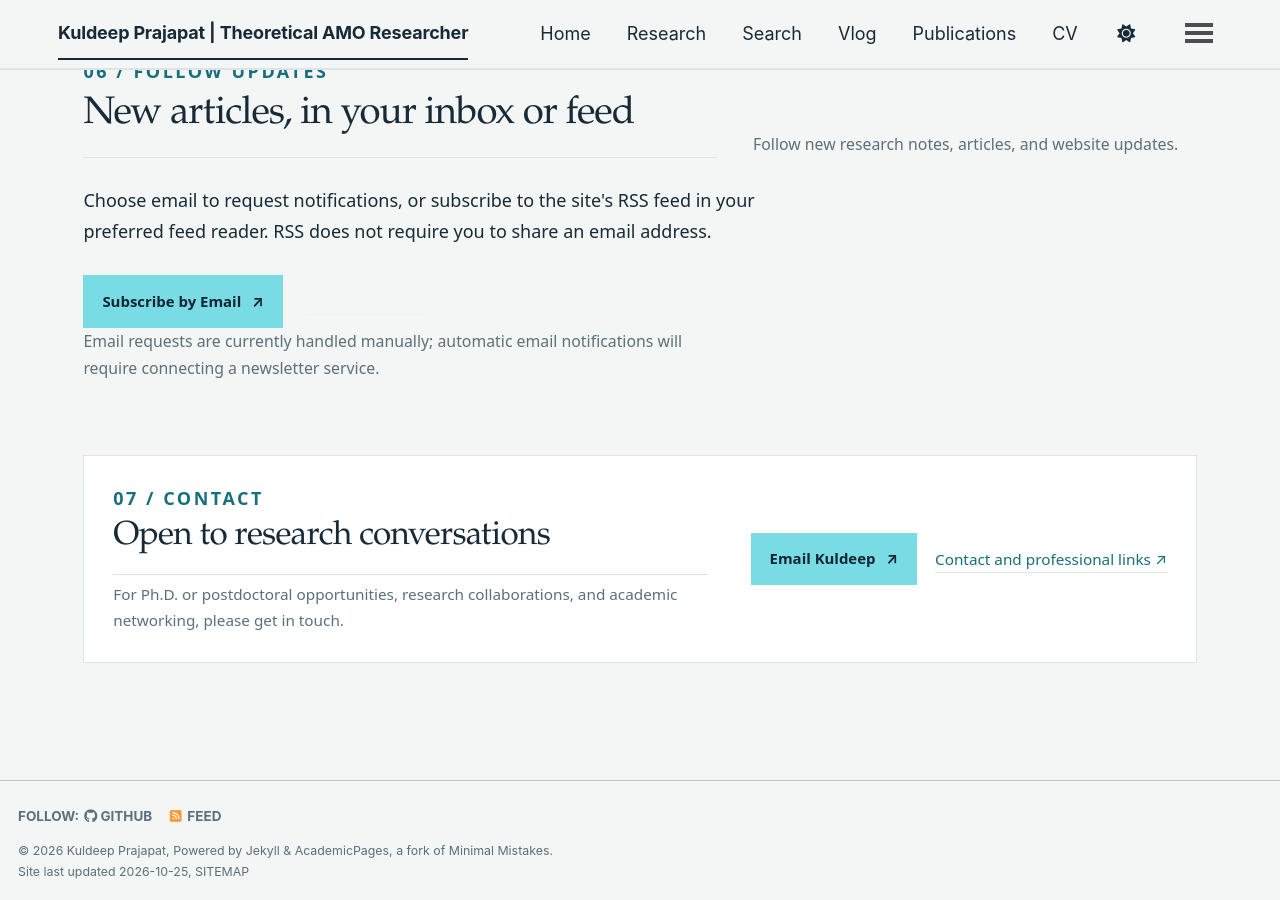
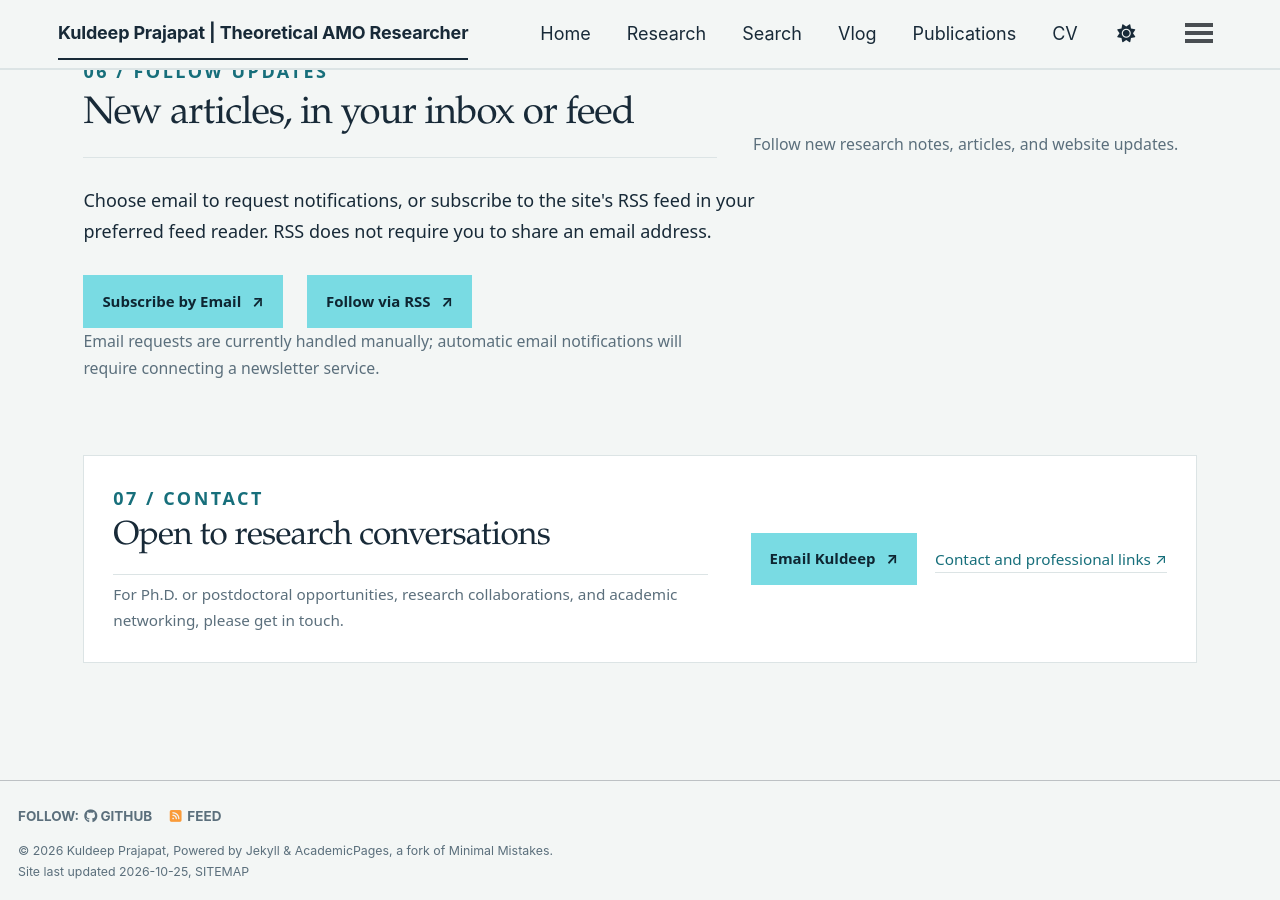
Before and after one commit to PRAJAPAT-KULDEEP/kuldeep-prajapat, a Jekyll site: the page built from _pages/about.md, in a window 1280 px wide and 900 px high, scrolled down 3288 px. Built offline with Jekyll 4.4.1, drawn with Linux system fonts in a browser that asks for light colours; a style sheet for code colours, icons or effects is not loaded.

Commit message:
Make RSS follow button clearly visible

```diff
--- a/_pages/about.md
+++ b/_pages/about.md
@@ -141,7 +141,7 @@ redirect_from:
 <p class="section-intro">Follow new research notes, articles, and website updates.</p>
 </div>
 <p>Choose email to request notifications, or subscribe to the site's RSS feed in your preferred feed reader. RSS does not require you to share an email address.</p>
-<p class="hero__actions"><a class="kp-btn" href="mailto:d22091@students.iitmandi.ac.in?subject=Subscribe%20to%20research%20updates&amp;body=Please%20add%20me%20to%20the%20email%20notification%20list%20for%20new%20articles%20on%20your%20website.">Subscribe by Email <span aria-hidden="true">↗</span></a><a class="kp-text-link" href="{{ '/feed.xml' | relative_url }}">Follow via RSS <span aria-hidden="true">↗</span></a></p>
+<p class="hero__actions"><a class="kp-btn" href="mailto:d22091@students.iitmandi.ac.in?subject=Subscribe%20to%20research%20updates&amp;body=Please%20add%20me%20to%20the%20email%20notification%20list%20for%20new%20articles%20on%20your%20website.">Subscribe by Email <span aria-hidden="true">↗</span></a><a class="kp-btn kp-btn--rss" href="{{ '/feed.xml' | relative_url }}" type="application/rss+xml">Follow via RSS <span aria-hidden="true">↗</span></a></p>
 <p class="section-intro">Email requests are currently handled manually; automatic email notifications will require connecting a newsletter service.</p>
 </section>
 
```
